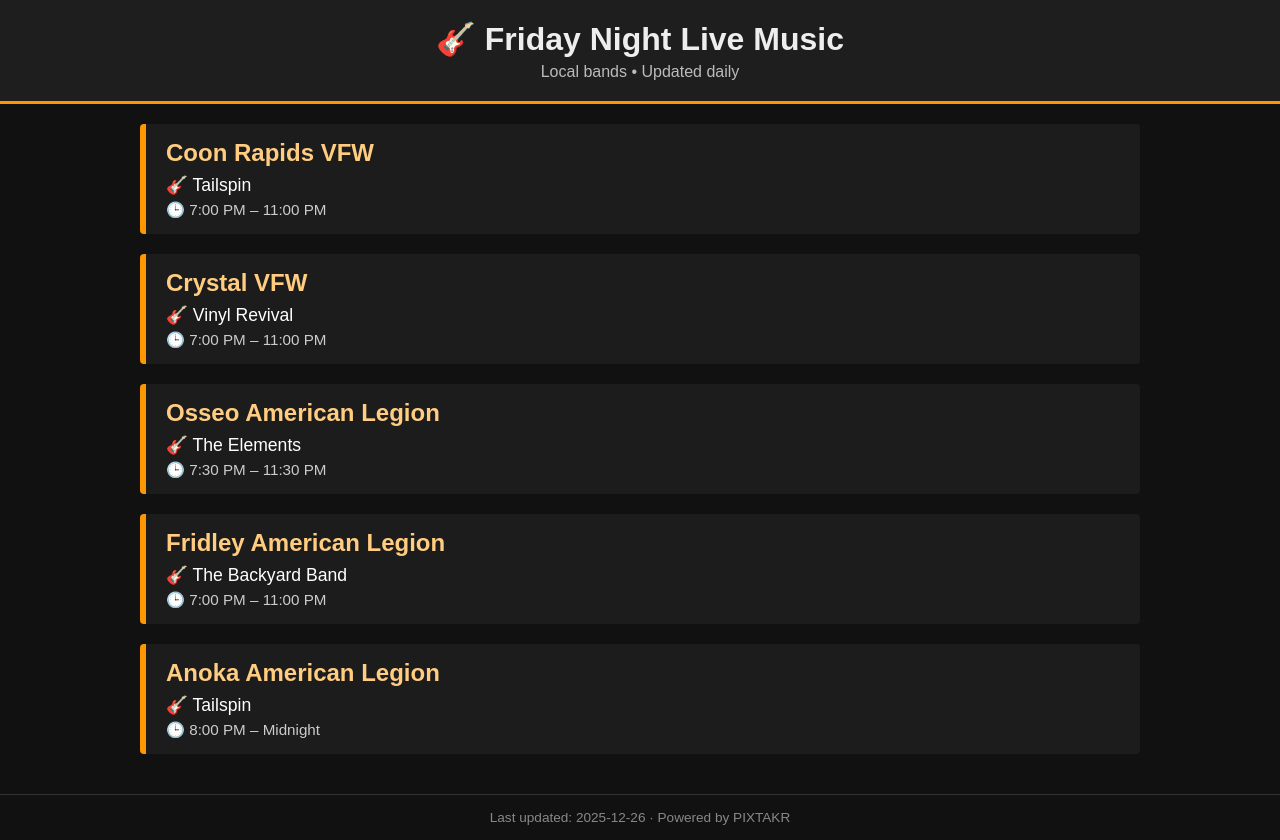
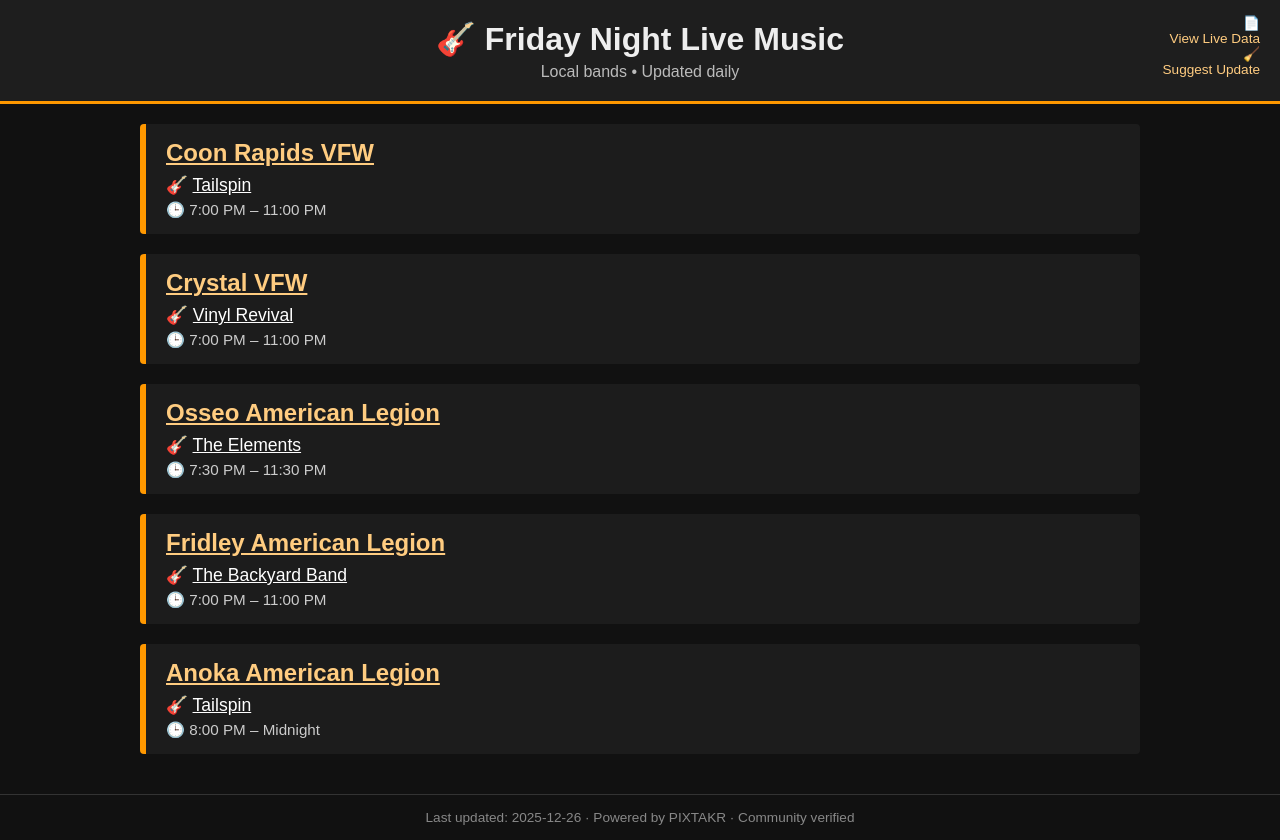
Before and after one commit to southern98/friday-live-music, a plain HTML site: page index.html in a window 1280 px wide. Drawn offline with Linux system fonts and the light colour scheme.

Commit message:
Update index.html

```diff
--- a/index.html
+++ b/index.html
@@ -18,6 +18,7 @@
         padding: 20px;
         text-align: center;
         border-bottom: 3px solid #ff9800;
+        position: relative;
     }
     h1 {
         margin: 0;
@@ -26,6 +27,21 @@
     .subtitle {
         color: #bbb;
         margin-top: 5px;
+    }
+    .update-links {
+        position: absolute;
+        top: 15px;
+        right: 20px;
+        font-size: 0.85rem;
+        text-align: right;
+    }
+    .update-links a {
+        color: #ffcc80;
+        text-decoration: none;
+        display: block;
+    }
+    .update-links a:hover {
+        text-decoration: underline;
     }
     main {
         padding: 20px;
@@ -42,7 +58,6 @@
     .venue h2 {
         margin-top: 0;
         margin-bottom: 8px;
-        color: #ffcc80;
     }
     .band {
         font-size: 1.1rem;
@@ -59,18 +74,23 @@
         color: #888;
         border-top: 1px solid #333;
     }
-    a {
-        text-decoration: none;
-    }
-    a:hover {
-        text-decoration: underline;
-    }
 </style>
 </head>
 
 <body>
 
 <header>
+    <div class="update-links">
+        📄 <a href="https://raw.githubusercontent.com/southern98/friday-live-music/main/data/friday.json"
+             target="_blank" rel="noopener">
+            View Live Data
+        </a>
+        🧹 <a href="https://github.com/southern98/friday-live-music/issues/new"
+             target="_blank" rel="noopener">
+            Suggest Update
+        </a>
+    </div>
+
     <h1>🎸 Friday Night Live Music</h1>
     <div class="subtitle">Local bands • Updated daily</div>
 </header>
@@ -80,7 +100,7 @@
 </main>
 
 <footer>
-    Powered by PIXTAKR
+    Powered by PIXTAKR · Community verified
 </footer>
 
 <script>
@@ -118,7 +138,7 @@ async function loadFridaySchedule() {
         });
 
         document.querySelector("footer").innerHTML =
-            `Last updated: ${data.lastUpdated} · Powered by PIXTAKR`;
+            `Last updated: ${data.lastUpdated} · Powered by PIXTAKR · Community verified`;
 
     } catch (error) {
         container.innerHTML = "⚠️ Unable to load live schedule.";
```
